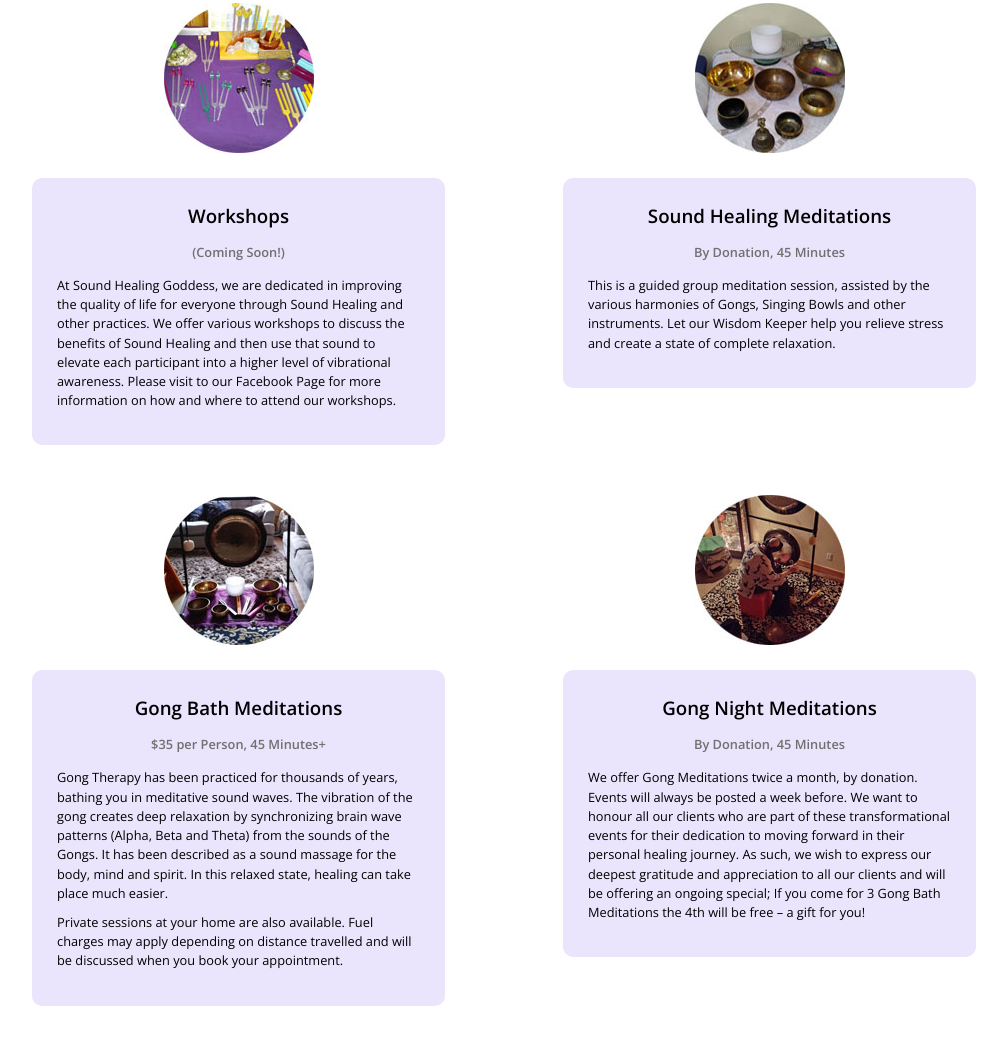
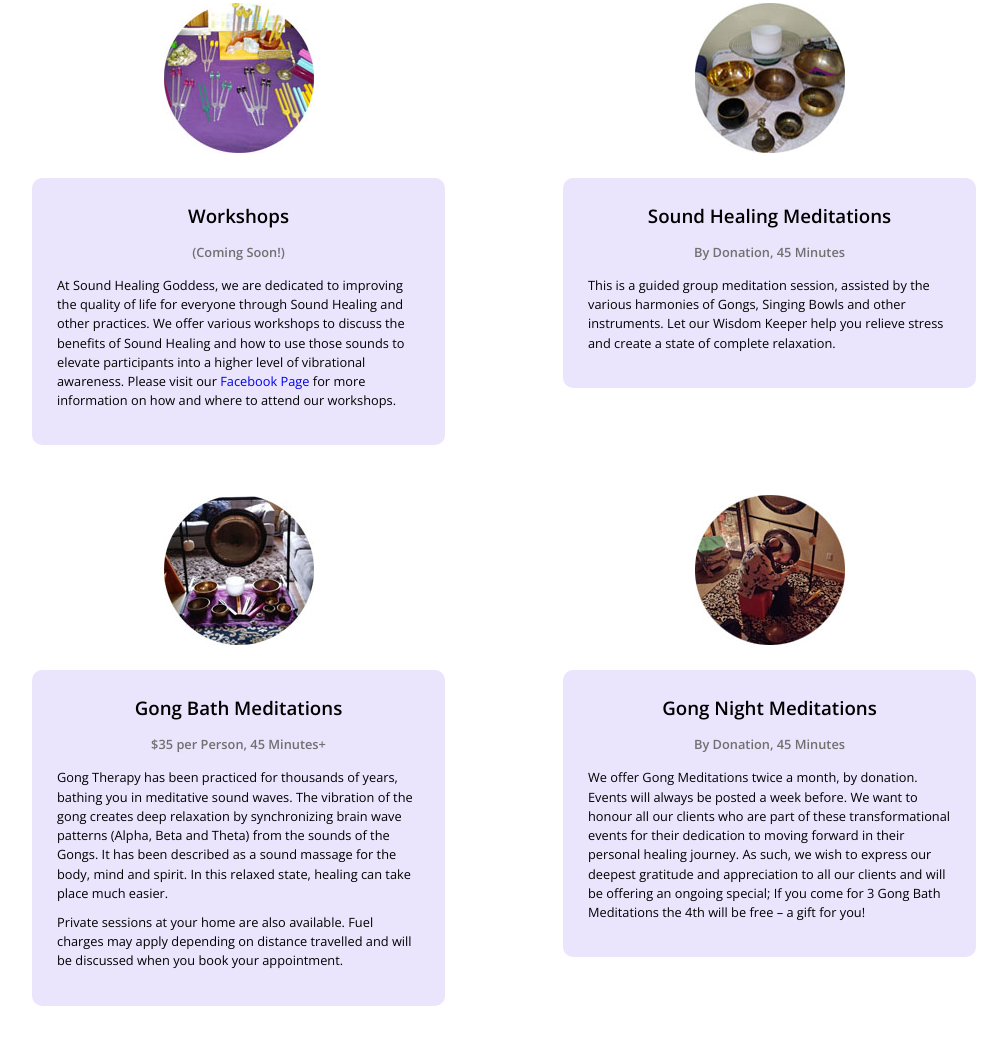
Before and after one commit to eraisuithiel/soundhealinggoddess, a website built with webpack: page src/services.html in a window 1280 px wide. Shown: the part 2261-3305 px from the top of the page, without its empty margins (136-1143 px from the left). Built offline with nearby package versions, Linux system fonts and the light colour scheme.

Commit message:
Fixed text errors on Workshops

```diff
--- a/src/services.html
+++ b/src/services.html
@@ -103,7 +103,7 @@
             <div class="product-text">
               <h3>Workshops</h3>
               <div class="price">(Coming Soon!)</div>
-              <p>At Sound Healing Goddess, we are dedicated in improving the quality of life for everyone through Sound Healing and other practices. We offer various workshops to discuss the benefits of Sound Healing and then use that sound to elevate each participant into a higher level of vibrational awareness. Please visit to our Facebook Page for more information on how and where to attend our workshops. </p>
+              <p>At Sound Healing Goddess, we are dedicated to improving the quality of life for everyone through Sound Healing and other practices. We offer various workshops to discuss the benefits of Sound Healing and how to use those sounds to elevate participants into a higher level of vibrational awareness. Please visit our <a href="https://www.facebook.com/soundhealinggoddess/" target="_blank" rel="noopener noreferrer">Facebook Page</a> for more information on how and where to attend our workshops. </p>
             </div>
           </div>
           <div class="product">
```
